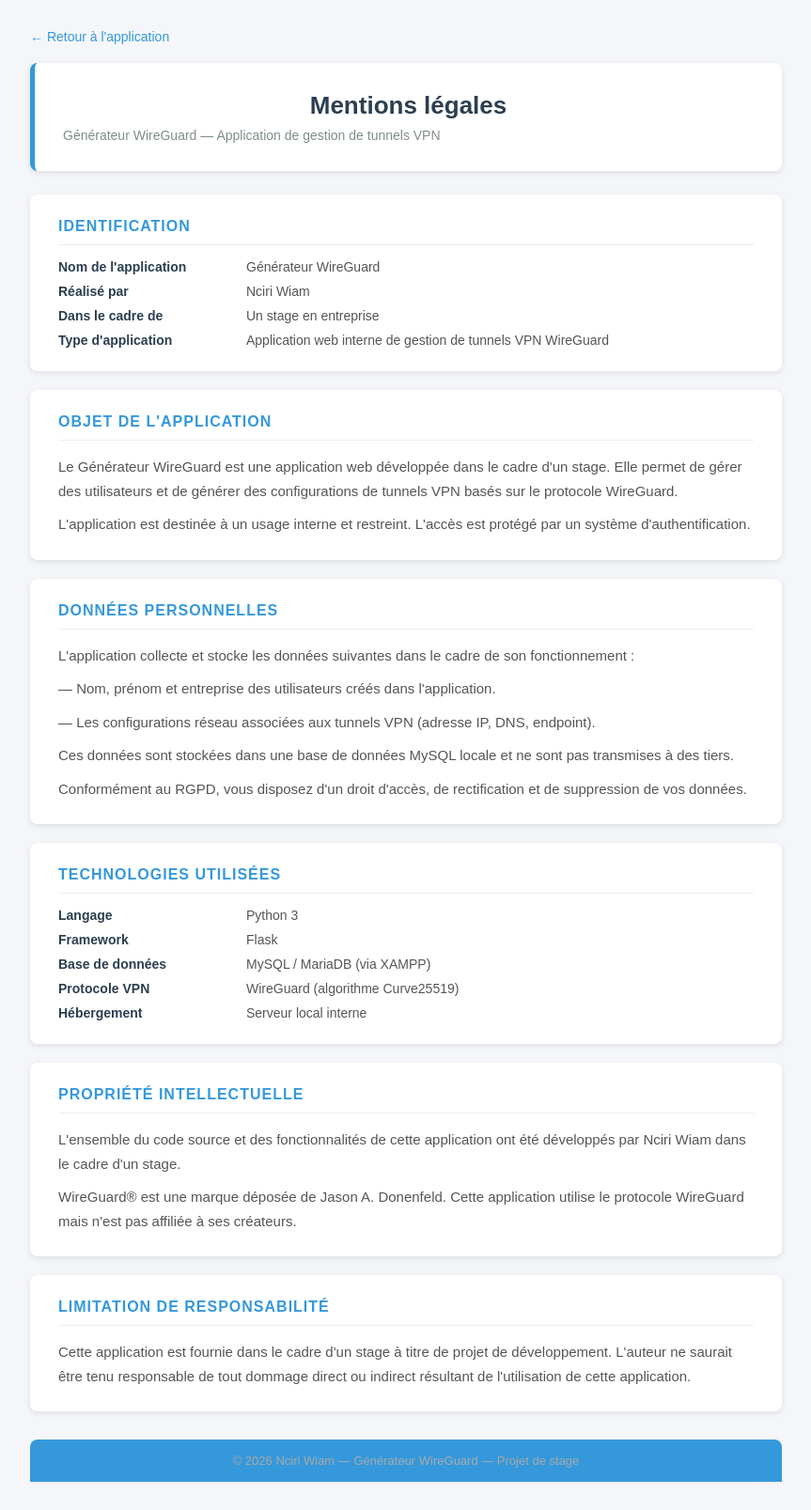
After one commit to wiamnciri89-max/generator-new, a Flask app: page /mentions-legales.html in a window 1280 px wide. The commit adds this page. Shown: the whole page at 94% size, without its empty margins (208-1071 px from the left). Run offline with Flask 3, Linux system fonts and the light colour scheme.

Commit message:
Ajouter les modifications

```diff
--- a/app.py
+++ b/app.py
@@ -678,6 +678,10 @@
 
     return True
 
+@app.route("/mentions-legales.html")
+def mentions_legales():
+    return render_template("mentions-legales.html")
+
 
 # Lancer l'application
 if __name__ == "__main__":
--- a/static/style.css
+++ b/static/style.css
@@ -134,3 +134,111 @@
     border-radius: 5px;
     border: 1px solid green;
 }
+
+/* ========== FOOTER ========== */
+footer {
+  background-color: #3498db;
+  color: white;
+  text-align: center;
+  padding: 15px;
+  margin-top: 40px;
+  border-radius: 8px 8px 0 0;
+}
+
+footer a {
+  color: #f1f1f1;
+  text-decoration: none;
+}
+
+footer a:hover {
+  text-decoration: underline;
+}
+
+/* ------------------------------
+   MENTIONS LÉGALES
+--------------------------------*/
+.container {
+    max-width: 800px;
+    margin: 0 auto;
+}
+
+header {
+    background: white;
+    border-radius: 8px;
+    box-shadow: 0 2px 6px rgba(0,0,0,0.1);
+    padding: 30px;
+    margin-bottom: 25px;
+    border-left: 5px solid #3498db;
+}
+
+header h1 {
+    color: #2c3e50;
+    font-size: 26px;
+    margin-bottom: 8px;
+}
+
+header p {
+    color: #7f8c8d;
+    font-size: 14px;
+}
+
+.section {
+    background: white;
+    border-radius: 8px;
+    box-shadow: 0 2px 6px rgba(0,0,0,0.1);
+    padding: 25px 30px;
+    margin-bottom: 20px;
+}
+
+.section h2 {
+    color: #3498db;
+    font-size: 16px;
+    text-transform: uppercase;
+    letter-spacing: 1px;
+    margin-bottom: 15px;
+    padding-bottom: 10px;
+    border-bottom: 1px solid #eee;
+}
+
+.section p {
+    font-size: 15px;
+    line-height: 1.7;
+    color: #555;
+    margin-bottom: 10px;
+}
+
+.section p:last-child { margin-bottom: 0; }
+
+.info-grid {
+    display: grid;
+    grid-template-columns: 180px 1fr;
+    gap: 10px 20px;
+}
+
+.info-grid .label {
+    font-weight: bold;
+    color: #2c3e50;
+    font-size: 14px;
+}
+
+.info-grid .value {
+    color: #555;
+    font-size: 14px;
+}
+
+.back-link {
+    display: inline-block;
+    margin-bottom: 20px;
+    color: #3498db;
+    text-decoration: none;
+    font-size: 14px;
+}
+
+.back-link:hover { text-decoration: underline; }
+
+footer {
+    text-align: center;
+    margin-top: 30px;
+    color: #aaa;
+    font-size: 13px;
+}
--- /dev/null
+++ b/templates/mentions-legales.html
@@ -0,0 +1,81 @@
+<!DOCTYPE html>
+<html lang="fr">
+<head>
+    <meta charset="UTF-8">
+    <meta name="viewport" content="width=device-width, initial-scale=1.0">
+    <title>Mentions légales — Générateur WireGuard</title>
+    <link rel="stylesheet" href="{{ url_for('static', filename='style.css') }}">
+</head>
+<body>
+    <div class="container">
+
+        <a href="/" class="back-link">← Retour à l'application</a>
+
+        <header>
+            <h1>Mentions légales</h1>
+            <p>Générateur WireGuard — Application de gestion de tunnels VPN</p>
+        </header>
+
+        <div class="section">
+            <h2>Identification</h2>
+            <div class="info-grid">
+                <span class="label">Nom de l'application</span>
+                <span class="value">Générateur WireGuard</span>
+                <span class="label">Réalisé par</span>
+                <span class="value">Nciri Wiam</span>
+                <span class="label">Dans le cadre de</span>
+                <span class="value">Un stage en entreprise</span>
+                <span class="label">Type d'application</span>
+                <span class="value">Application web interne de gestion de tunnels VPN WireGuard</span>
+            </div>
+        </div>
+
+        <div class="section">
+            <h2>Objet de l'application</h2>
+            <p>Le Générateur WireGuard est une application web développée dans le cadre d'un stage. Elle permet de gérer des utilisateurs et de générer des configurations de tunnels VPN basés sur le protocole WireGuard.</p>
+            <p>L'application est destinée à un usage interne et restreint. L'accès est protégé par un système d'authentification.</p>
+        </div>
+
+        <div class="section">
+            <h2>Données personnelles</h2>
+            <p>L'application collecte et stocke les données suivantes dans le cadre de son fonctionnement :</p>
+            <p>— Nom, prénom et entreprise des utilisateurs créés dans l'application.</p>
+            <p>— Les configurations réseau associées aux tunnels VPN (adresse IP, DNS, endpoint).</p>
+            <p>Ces données sont stockées dans une base de données MySQL locale et ne sont pas transmises à des tiers.</p>
+            <p>Conformément au RGPD, vous disposez d'un droit d'accès, de rectification et de suppression de vos données.</p>
+        </div>
+
+        <div class="section">
+            <h2>Technologies utilisées</h2>
+            <div class="info-grid">
+                <span class="label">Langage</span>
+                <span class="value">Python 3</span>
+                <span class="label">Framework</span>
+                <span class="value">Flask</span>
+                <span class="label">Base de données</span>
+                <span class="value">MySQL / MariaDB (via XAMPP)</span>
+                <span class="label">Protocole VPN</span>
+                <span class="value">WireGuard (algorithme Curve25519)</span>
+                <span class="label">Hébergement</span>
+                <span class="value">Serveur local interne</span>
+            </div>
+        </div>
+
+        <div class="section">
+            <h2>Propriété intellectuelle</h2>
+            <p>L'ensemble du code source et des fonctionnalités de cette application ont été développés par Nciri Wiam dans le cadre d'un stage.</p>
+            <p>WireGuard® est une marque déposée de Jason A. Donenfeld. Cette application utilise le protocole WireGuard mais n'est pas affiliée à ses créateurs.</p>
+        </div>
+
+        <div class="section">
+            <h2>Limitation de responsabilité</h2>
+            <p>Cette application est fournie dans le cadre d'un stage à titre de projet de développement. L'auteur ne saurait être tenu responsable de tout dommage direct ou indirect résultant de l'utilisation de cette application.</p>
+        </div>
+
+        <footer>
+            <p>© 2026 Nciri Wiam — Générateur WireGuard — Projet de stage</p>
+        </footer>
+
+    </div>
+</body>
+</html>
```
Also changed, not shown: templates/index.html (+7 -0 lines).
